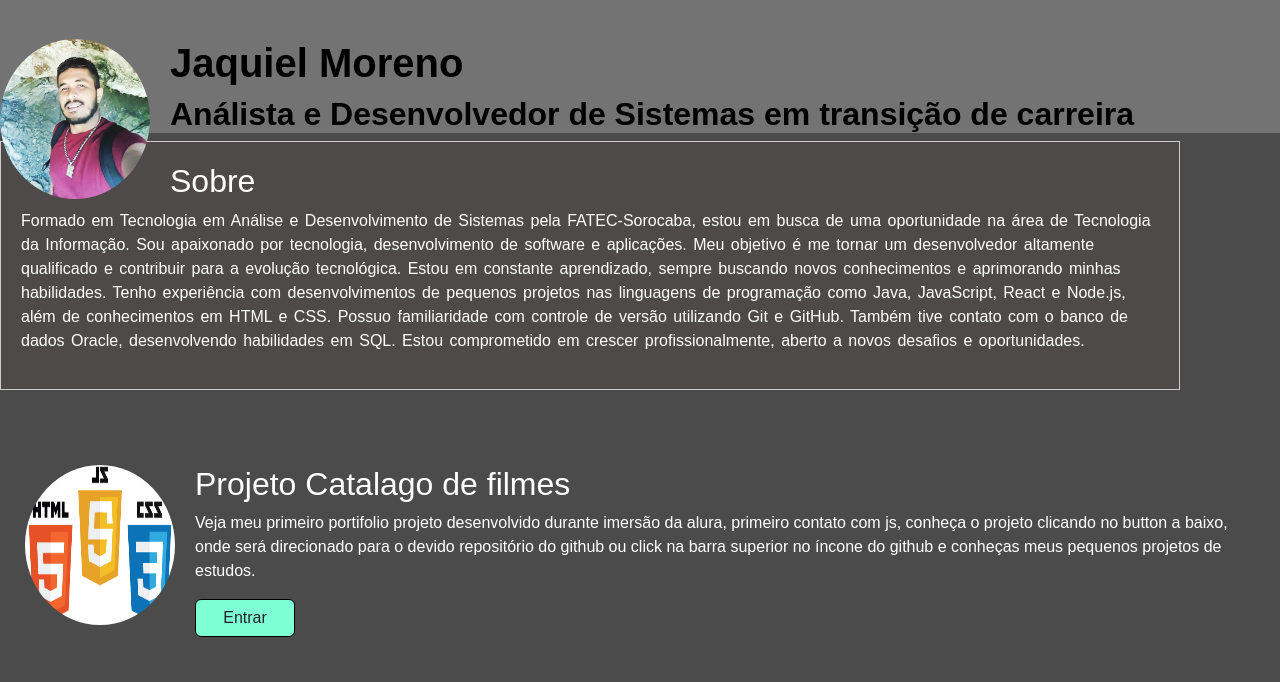
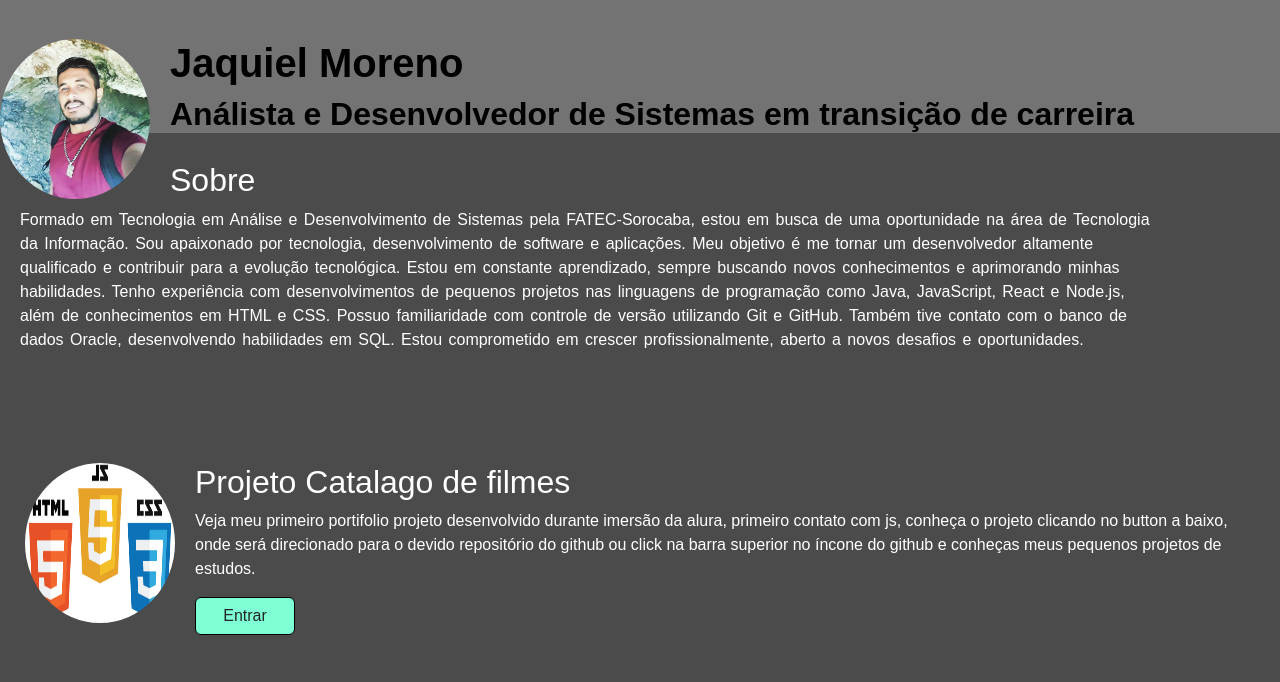
Before and after one commit to Jaquiel-Moreno/Portifolio, a plain HTML site: page index.html in a window 1280 px wide. Shown: the part 67-749 px from the top of the page. Drawn offline with nearby package versions, Linux system fonts and the light colour scheme.

Commit message:
Atualizacao do css

```diff
--- a/index.css
+++ b/index.css
@@ -80,8 +80,8 @@ body{
     flex-wrap: wrap;
     justify-content: space-between;
     padding: 20px;
-    background-color: rgba(255, 0, 0, 0.016);
-    border: 1px solid #cccccc;
+    /*background-color: rgba(255, 0, 0, 0.016);*/
+    /*border: 1px solid #cccccc;*/
     line-height: 1.5; /* Espaçamento entre linhas */
     word-spacing: 2px;
     margin-right: 100px;
```
